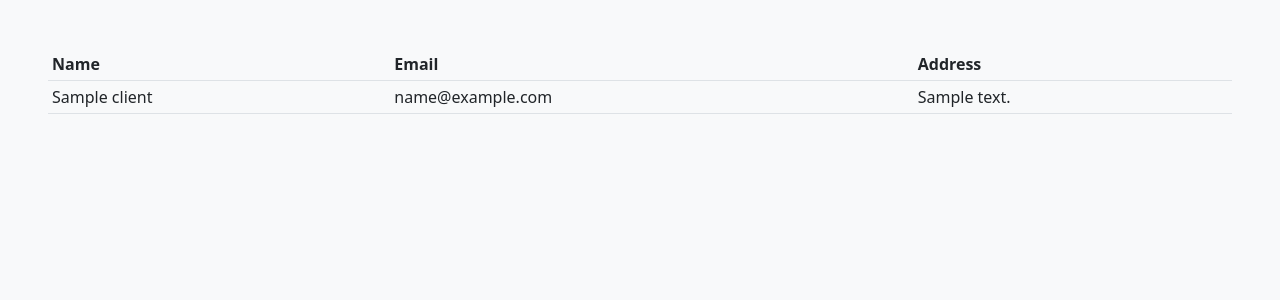
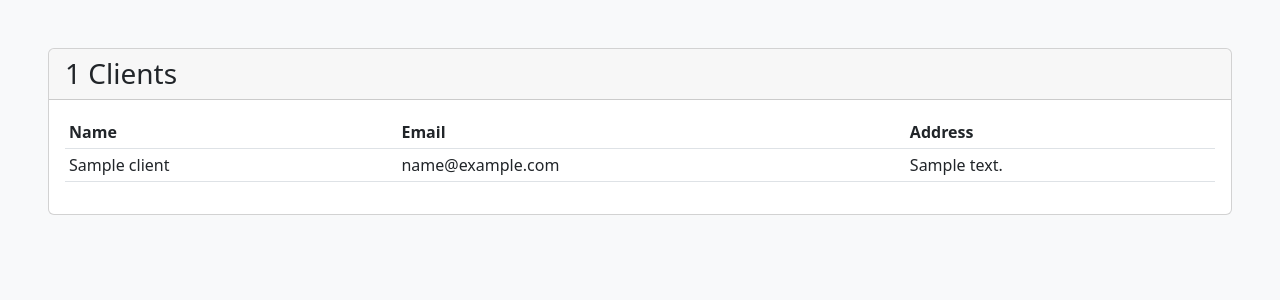
Before and after one commit to Emroni/admin, a Symfony app: template templates/client/index.html.twig in a window 1280 px wide. Shown: the part 40-340 px from the top of the page. Run offline with Twig, Linux system fonts and the light colour scheme; the template is opened without the code that fills it: most values are stand-ins (such as "Sample title", 1, 10 or a date in 2020); some libraries are stand-ins or nearby versions.

Commit message:
Add card partial

```diff
--- a/templates/client/index.html.twig
+++ b/templates/client/index.html.twig
@@ -3,6 +3,8 @@
 {% set title = 'Clients' %}
 
 {% block content %}
+    {% embed 'partials/card.html.twig' with {items:clients, title:'Clients'} %}
+        {% block body %}
             <table class="table table-sm table-hover">
                 <thead>
                     <tr>
@@ -22,3 +24,5 @@
                 </tbody>
             </table>
         {% endblock %}
+    {% endembed %}
+{% endblock %}
--- /dev/null
+++ b/templates/partials/card.html.twig
@@ -0,0 +1,10 @@
+<div class="card">
+    <div class="card-header">
+        <h1 class="card-title m-0 h3">
+            {{ items is defined ? items|length : '' }} {{ title }}
+        </h1>
+    </div>
+    <div class="card-body">
+        {% block body %}{% endblock %}
+    </div>
+</div>
```
Lines whose indentation alone changed are shown as unchanged.
